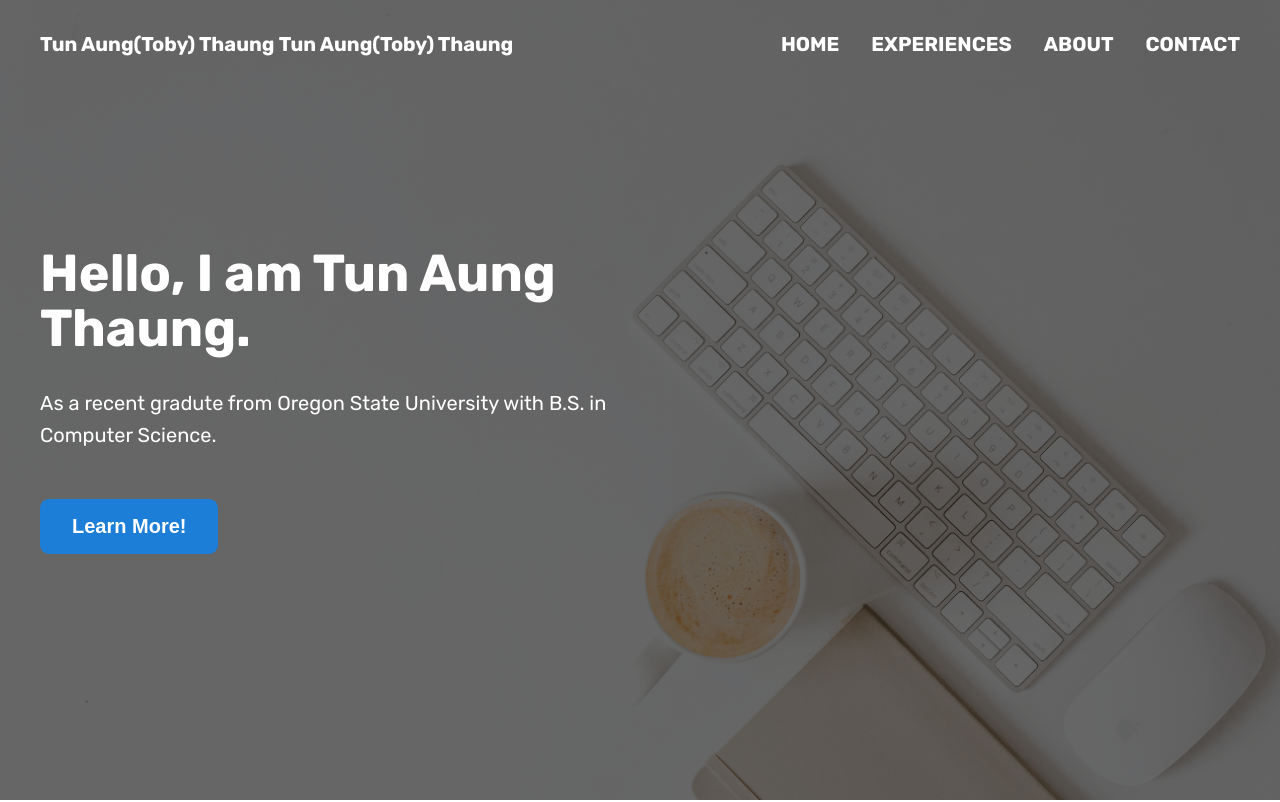
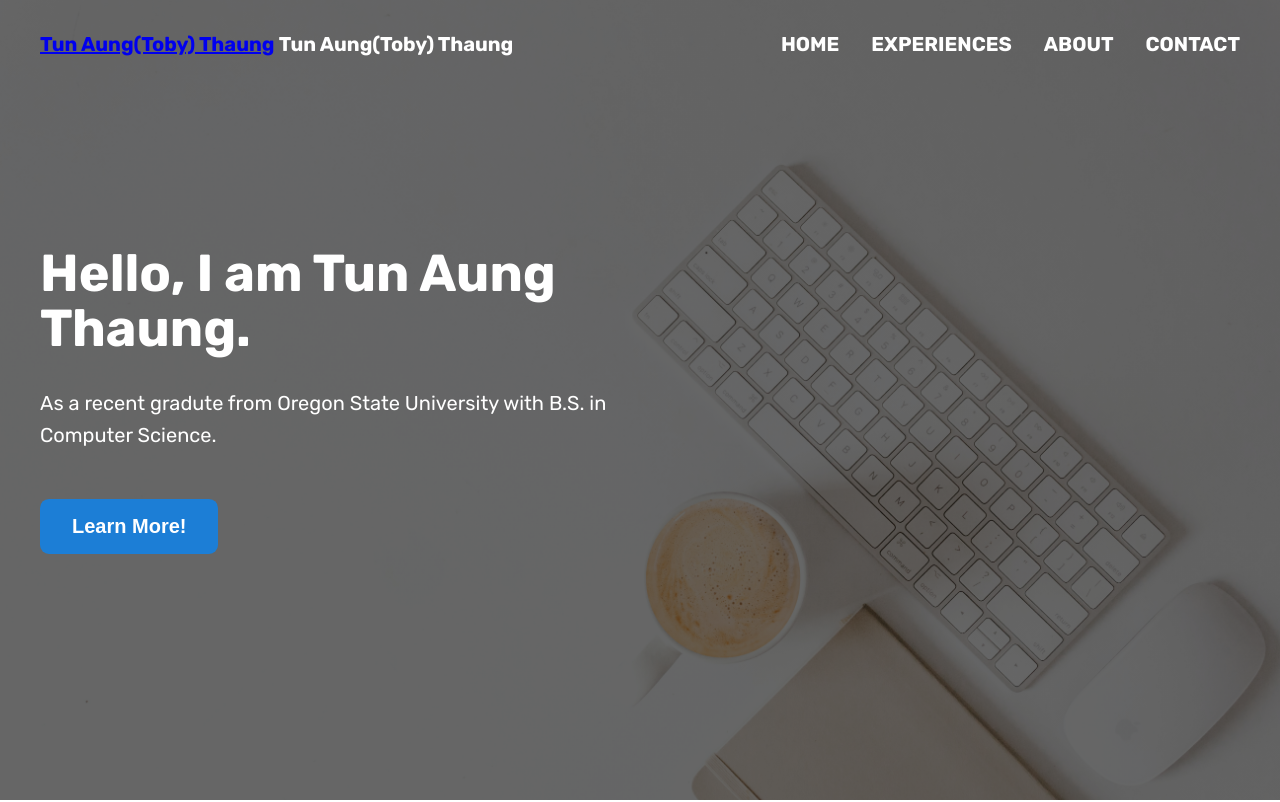
Before and after one commit to toby12352/toby12352.github.io, a website: page index.html in a window 1280 px wide. Shown: the top 802 px of the page. Drawn offline with Linux system fonts and the light colour scheme.

Commit message:
Changes made

```diff
--- a/index.html
+++ b/index.html
@@ -23,7 +23,7 @@
     <header>
       <nav class="container">
         <div>
-            <a class="navi-link" href="index.html">Tun Aung(Toby) Thaung</a>
+            <a href="index.html">Tun Aung(Toby) Thaung</a>
             <button id="username" class="navi-link navi-button navi-button-contact">
               Tun Aung(Toby) Thaung
             </button>
```
